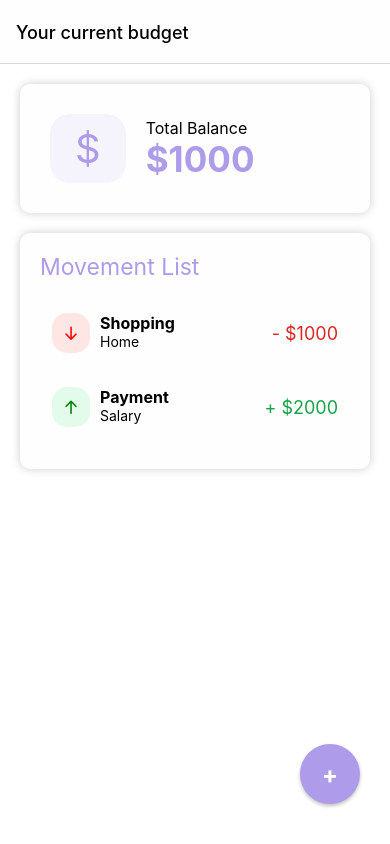
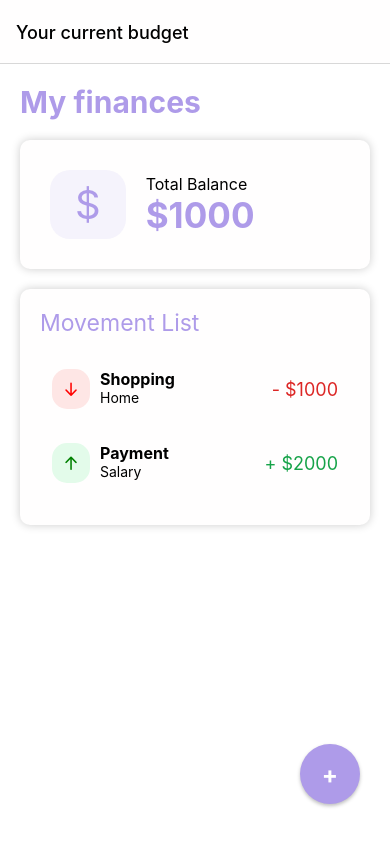
Before and after one commit to Danieruone/rn-budget, a React Native app: screen /Home in a window 390 px wide. Built offline with nearby package versions, Linux system fonts and the light colour scheme.

Commit message:
:sparkles: Add finances title

```diff
--- /dev/null
+++ b/src/components/TitleContainer.tsx
@@ -0,0 +1,23 @@
+import React from "react";
+import { View, Text, StyleSheet } from "react-native";
+import { useTheme } from "@react-navigation/native";
+
+export const TitleContainer = () => {
+  const { colors } = useTheme();
+  return (
+    <View style={styles.container}>
+      <Text style={[styles.title, { color: colors.primary }]}>My finances</Text>
+    </View>
+  );
+};
+
+const styles = StyleSheet.create({
+  container: {
+    marginTop: 20,
+    paddingHorizontal: 20,
+  },
+  title: {
+    fontSize: 30,
+    fontWeight: "bold",
+  },
+});
--- a/src/screens/HomeScreen.tsx
+++ b/src/screens/HomeScreen.tsx
@@ -1,14 +1,14 @@
 import React, { useState } from "react";
-
 import { View } from "react-native";
 
 // components
 import { CurrentBudgetHero } from "../components/CurrentBudgetHero";
 import { MovementList } from "../components/MovementList";
+import { TitleContainer } from "../components/TitleContainer";
+import { FloatingActionButton } from "../components/shared/FloatingActionButton";
 
 // models
 import { Movement, movementType } from "../models/movement";
-import { FloatingActionButton } from "../components/shared/FloatingActionButton";
 
 const movementsDummy: Movement[] = [
   {
@@ -34,6 +34,7 @@ const HomeScreen = () => {
 
   return (
     <View style={{ flex: 1 }}>
+      <TitleContainer />
       <CurrentBudgetHero totalAmount={totalAmount} />
       <MovementList movementsList={movementsList} />
       <FloatingActionButton />
```
